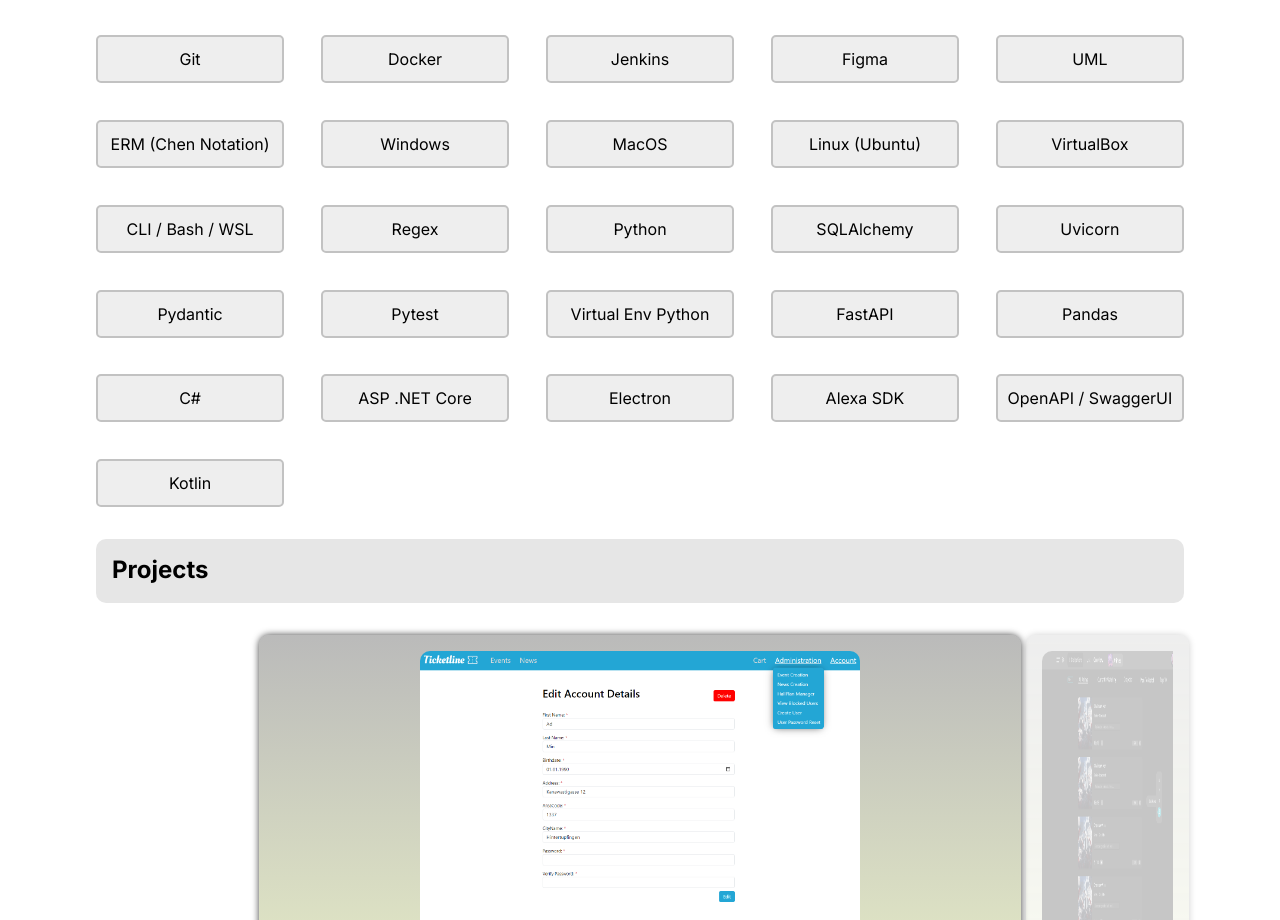
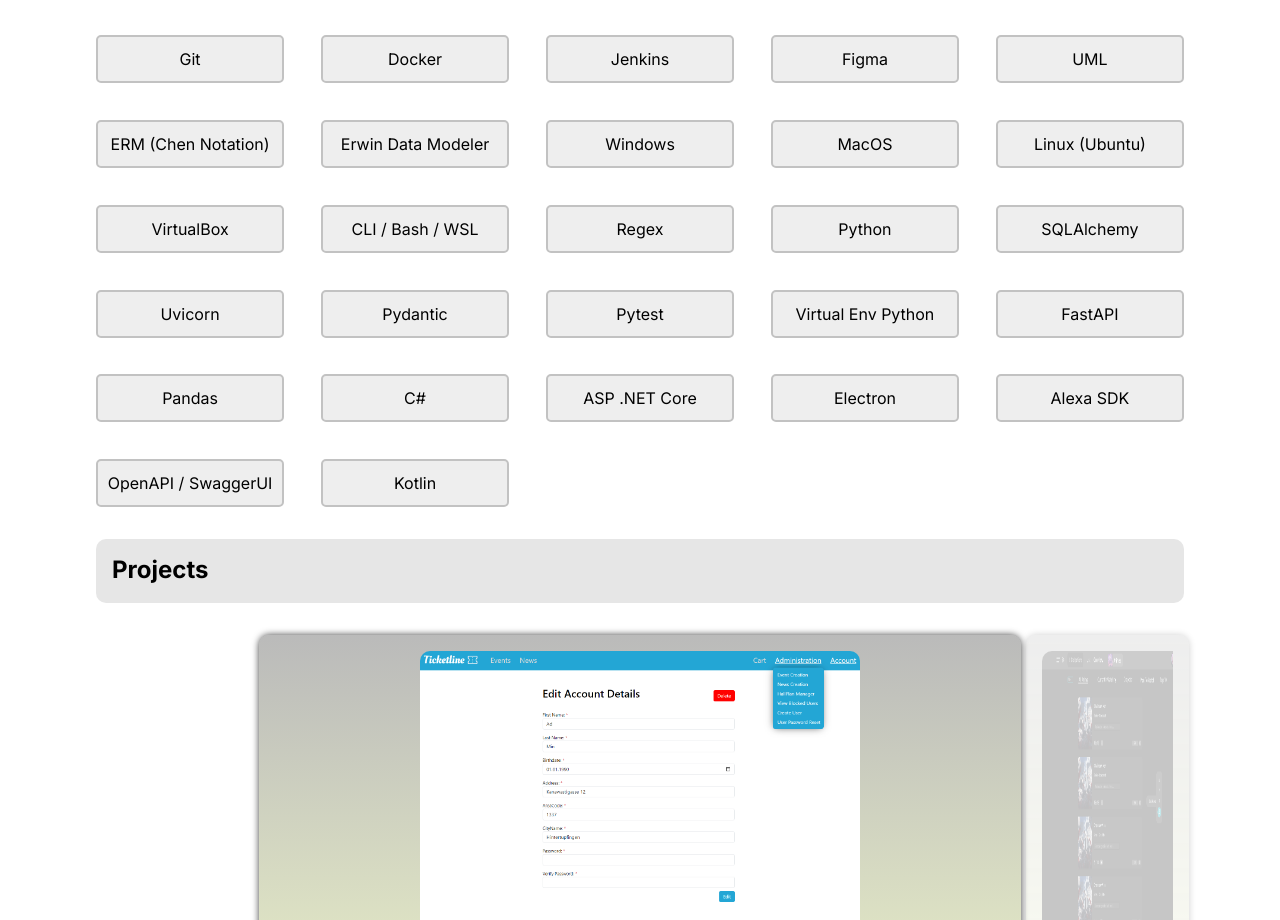
Before and after one commit to Reonharudo/dev-portfolio, a Next.js app: page / in a window 1280 px wide. Shown: the part 2729-3649 px from the top of the page. Built offline with nearby package versions, Linux system fonts and the light colour scheme; no server answers.

Commit message:
Update TechStackSection.tsx

```diff
--- a/src/components/TechStackSection/TechStackSection.tsx
+++ b/src/components/TechStackSection/TechStackSection.tsx
@@ -165,6 +165,7 @@ export function TechStackSection() {
                 <SkillItem text={"Figma"} />
                 <SkillItem text={"UML"} />
                 <SkillItem text={"ERM (Chen Notation)"} />
+                <SkillItem text={"Erwin Data Modeler"} />
 
                 <SkillItem text={"Windows"} />
                 <SkillItem text={"MacOS"} />
```
